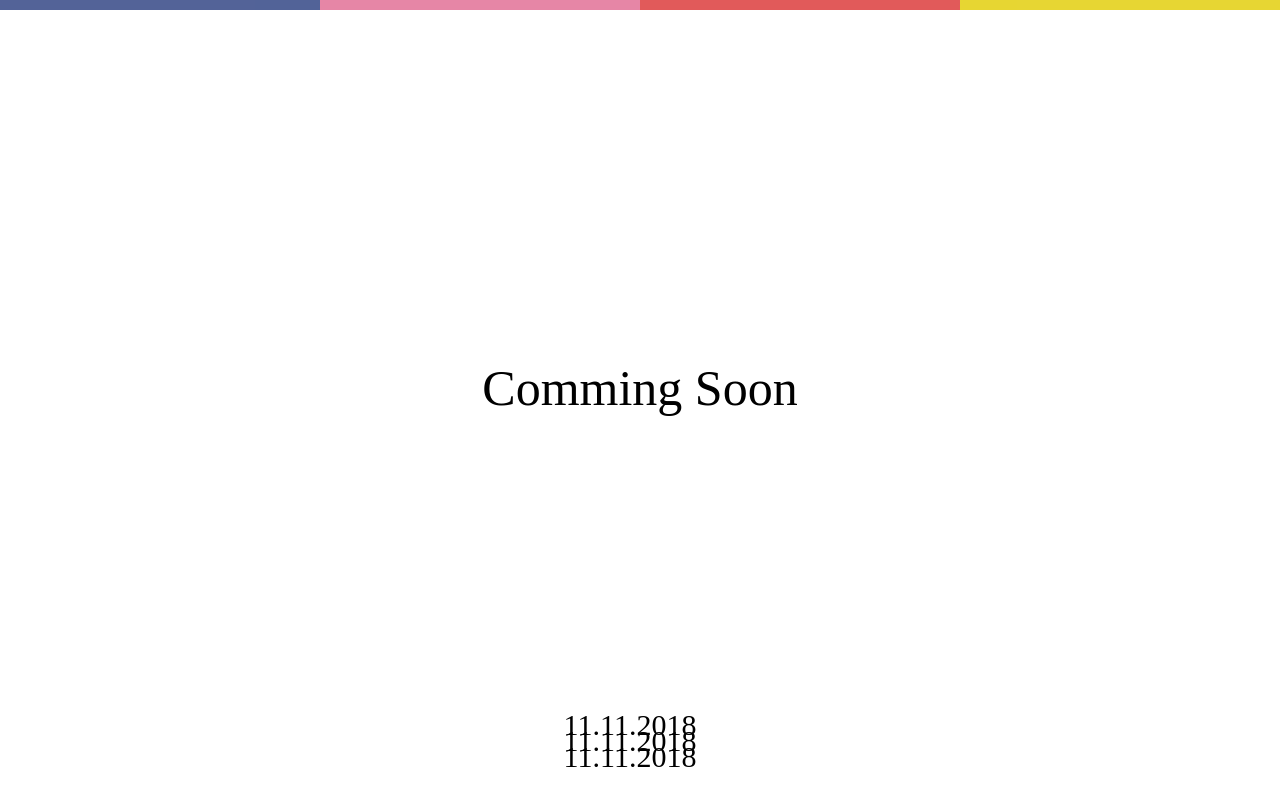
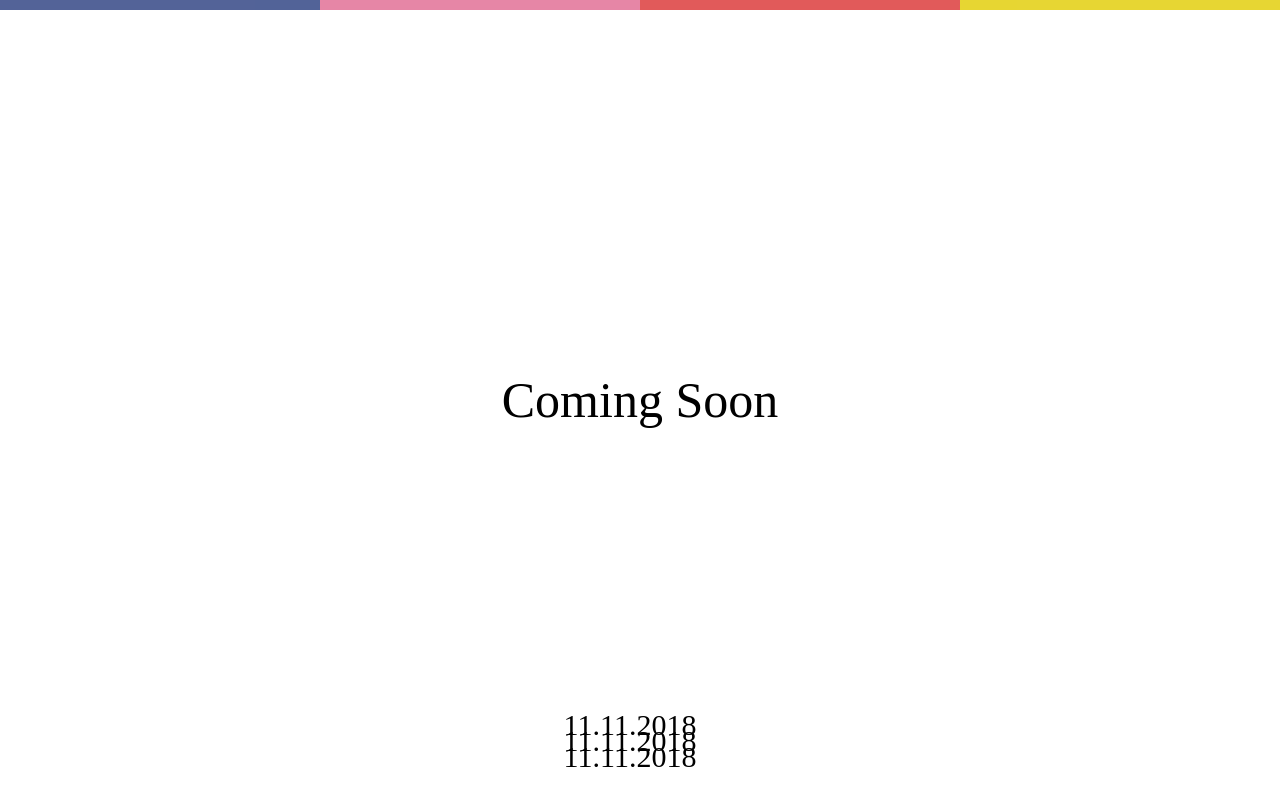
Before and after one commit to tariq145/making, a Next.js app: page / in a window 1280 px wide. Built offline with nearby package versions, Linux system fonts and the light colour scheme; a web font is replaced by a local one.

Commit message:
small fix

```diff
--- a/pages/index.js
+++ b/pages/index.js
@@ -44,7 +44,7 @@ class App extends Component {
                </div>
                <div className="logo"></div>
                <div className="center">
-                  <div className="text">Comming Soon</div>
+                  <div className="text">Coming Soon</div>
                   {/* <form action="submit" onSubmit={this.submit}>
                   <input type="text" name="email" id="email" placeholder="Email." />
                </form>
@@ -61,7 +61,7 @@ class App extends Component {
 
                .body{
                   width: 100%;
-                  height: 95vh;
+                  height: 98vh;
                   display:flex;
                   justify-content: center;
                   align-items: center;
@@ -75,7 +75,7 @@ class App extends Component {
                .vertical-date {
                   left:0;
                   top: 0;
-                  font-size: 70px;
+                  font-size: 7vh;
                   height: 100%;
                   display: none;
                   align-items:center;
```
